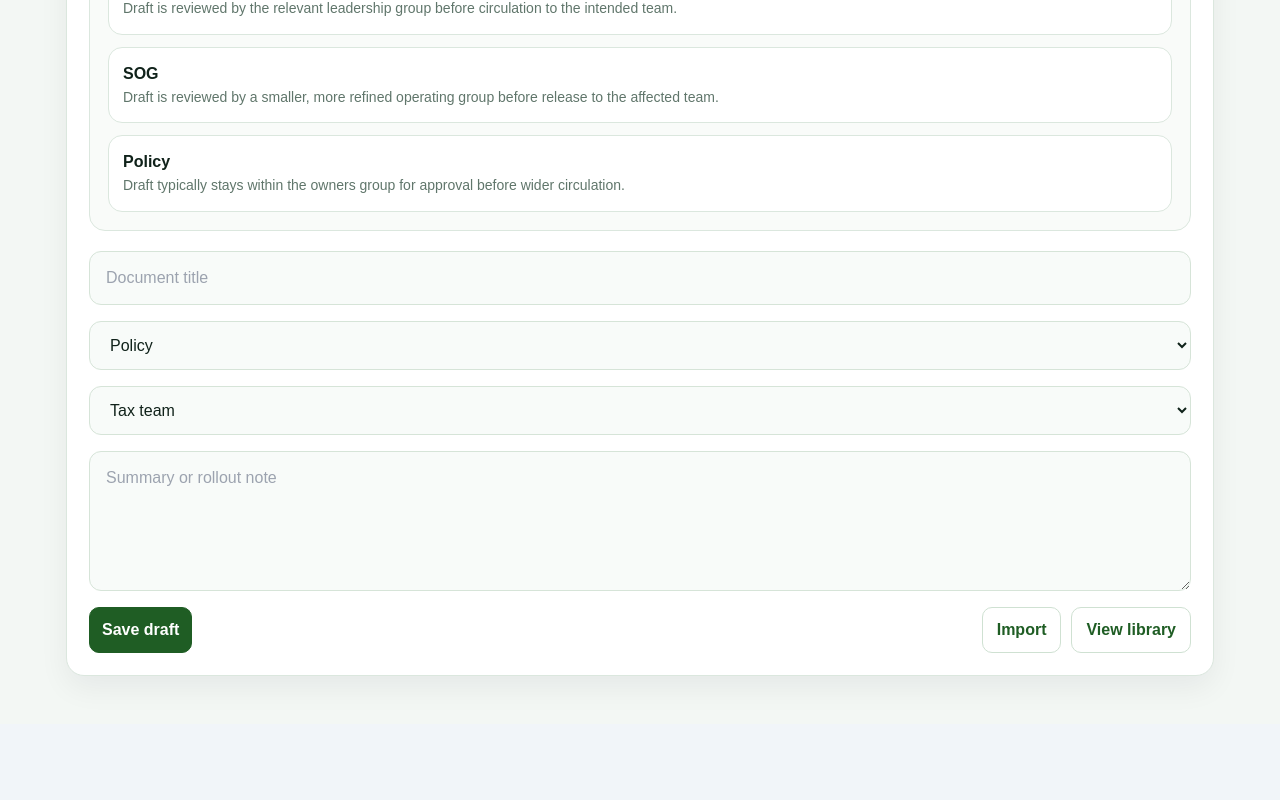
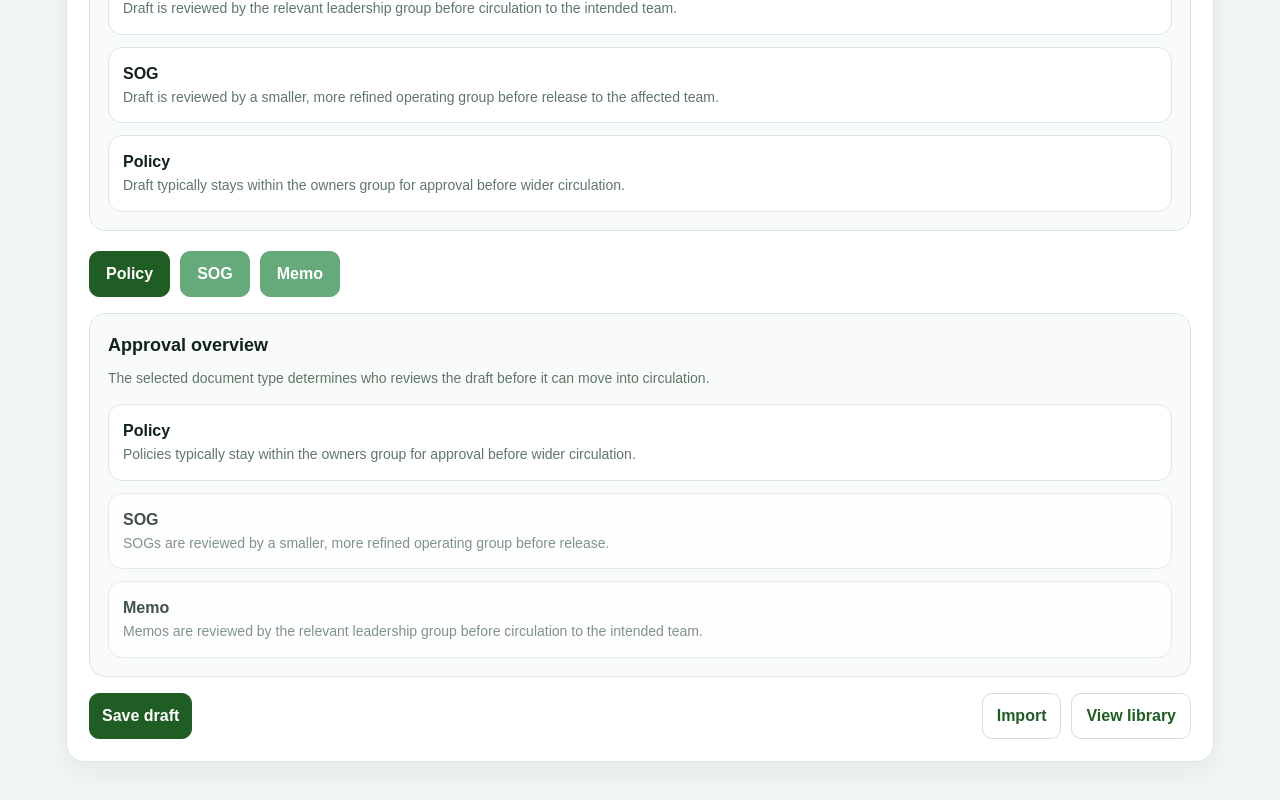
Before and after one commit to phoenixinc37-hue/policy-manager, a Next.js app: page /create in a window 1280 px wide. Shown: the part 872-1672 px from the top of the page. Before the commit the page ends 1596 px from the top, so only its background shows below. Built offline with nearby package versions, Linux system fonts and the light colour scheme.

Commit message:
style: replace create form fields with type buttons and approval overview

```diff
--- a/app/create/page.tsx
+++ b/app/create/page.tsx
@@ -80,19 +80,33 @@ export default function CreatePage() {
             </div>
 
             <div style={{ display: "grid", gap: 16 }}>
-              <input placeholder="Document title" style={inputStyle} />
-              <select style={inputStyle} defaultValue="Policy">
-                <option>Policy</option>
-                <option>SOG</option>
-                <option>Memo</option>
-              </select>
-              <select style={inputStyle} defaultValue="Tax team">
-                <option>Tax team</option>
-                <option>Admin team</option>
-                <option>Leadership</option>
-                <option>Firm-wide</option>
-              </select>
-              <textarea placeholder="Summary or rollout note" style={{ ...inputStyle, minHeight: 140, resize: "vertical" as const }} />
+              <div style={{ display: "flex", gap: 10, flexWrap: "wrap" }}>
+                <button style={activeTypeButton}>Policy</button>
+                <button style={typeButton}>SOG</button>
+                <button style={typeButton}>Memo</button>
+              </div>
+
+              <div style={approvalOverviewCard}>
+                <div style={{ fontSize: 18, fontWeight: 800, marginBottom: 8 }}>Approval overview</div>
+                <div style={{ fontSize: 14, color: "#60766b", lineHeight: 1.7, marginBottom: 14 }}>
+                  The selected document type determines who reviews the draft before it can move into circulation.
+                </div>
+                <div style={{ display: "grid", gap: 12 }}>
+                  <div style={routingCard}>
+                    <div style={{ fontWeight: 800 }}>Policy</div>
+                    <div style={{ fontSize: 14, color: "#60766b", lineHeight: 1.6 }}>Policies typically stay within the owners group for approval before wider circulation.</div>
+                  </div>
+                  <div style={routingCardMuted}>
+                    <div style={{ fontWeight: 800 }}>SOG</div>
+                    <div style={{ fontSize: 14, color: "#60766b", lineHeight: 1.6 }}>SOGs are reviewed by a smaller, more refined operating group before release.</div>
+                  </div>
+                  <div style={routingCardMuted}>
+                    <div style={{ fontWeight: 800 }}>Memo</div>
+                    <div style={{ fontSize: 14, color: "#60766b", lineHeight: 1.6 }}>Memos are reviewed by the relevant leadership group before circulation to the intended team.</div>
+                  </div>
+                </div>
+              </div>
+
               <div style={{ display: "flex", gap: 10, flexWrap: "wrap", justifyContent: "space-between" }}>
                 <button style={primaryButton}>Save draft</button>
                 <div style={{ display: "flex", gap: 10, flexWrap: "wrap" }}>
@@ -169,6 +183,39 @@ const routingCard = {
   background: "#ffffff",
 };
 
+const approvalOverviewCard = {
+  border: "1px solid #dbe7de",
+  borderRadius: 16,
+  padding: 18,
+  background: "#f9fbf9",
+};
+
+const activeTypeButton = {
+  background: "#1f5d24",
+  color: "#ffffff",
+  padding: "10px 16px",
+  borderRadius: 10,
+  fontWeight: 800,
+  border: "1px solid #1f5d24",
+};
+
+const typeButton = {
+  background: "#66a97a",
+  color: "#ffffff",
+  padding: "10px 16px",
+  borderRadius: 10,
+  fontWeight: 800,
+  border: "1px solid #66a97a",
+};
+
+const routingCardMuted = {
+  border: "1px solid #dbe7de",
+  borderRadius: 14,
+  padding: 14,
+  background: "#ffffff",
+  opacity: 0.78,
+};
+
 const secondaryButton = {
   textDecoration: "none",
   background: "#ffffff",
```
